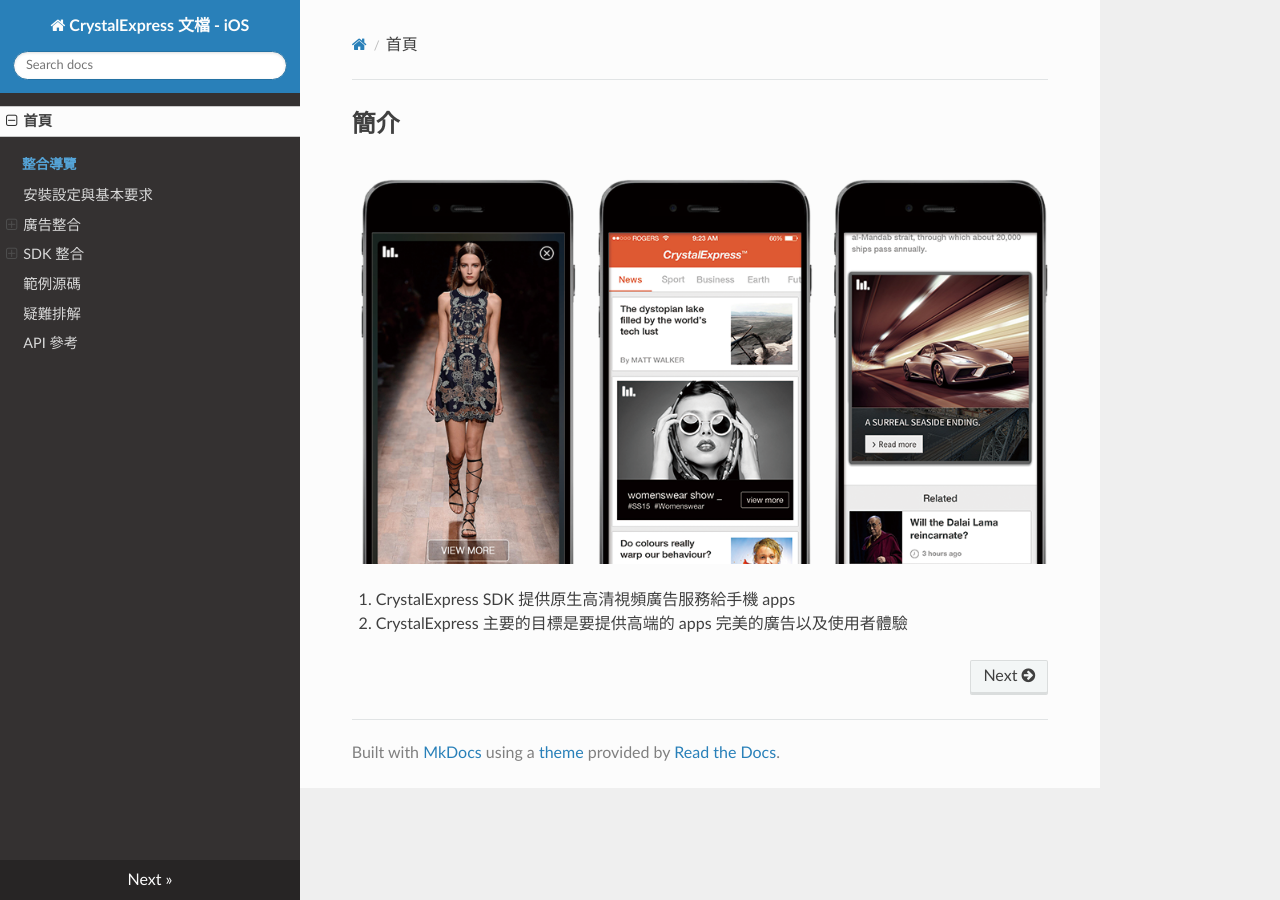
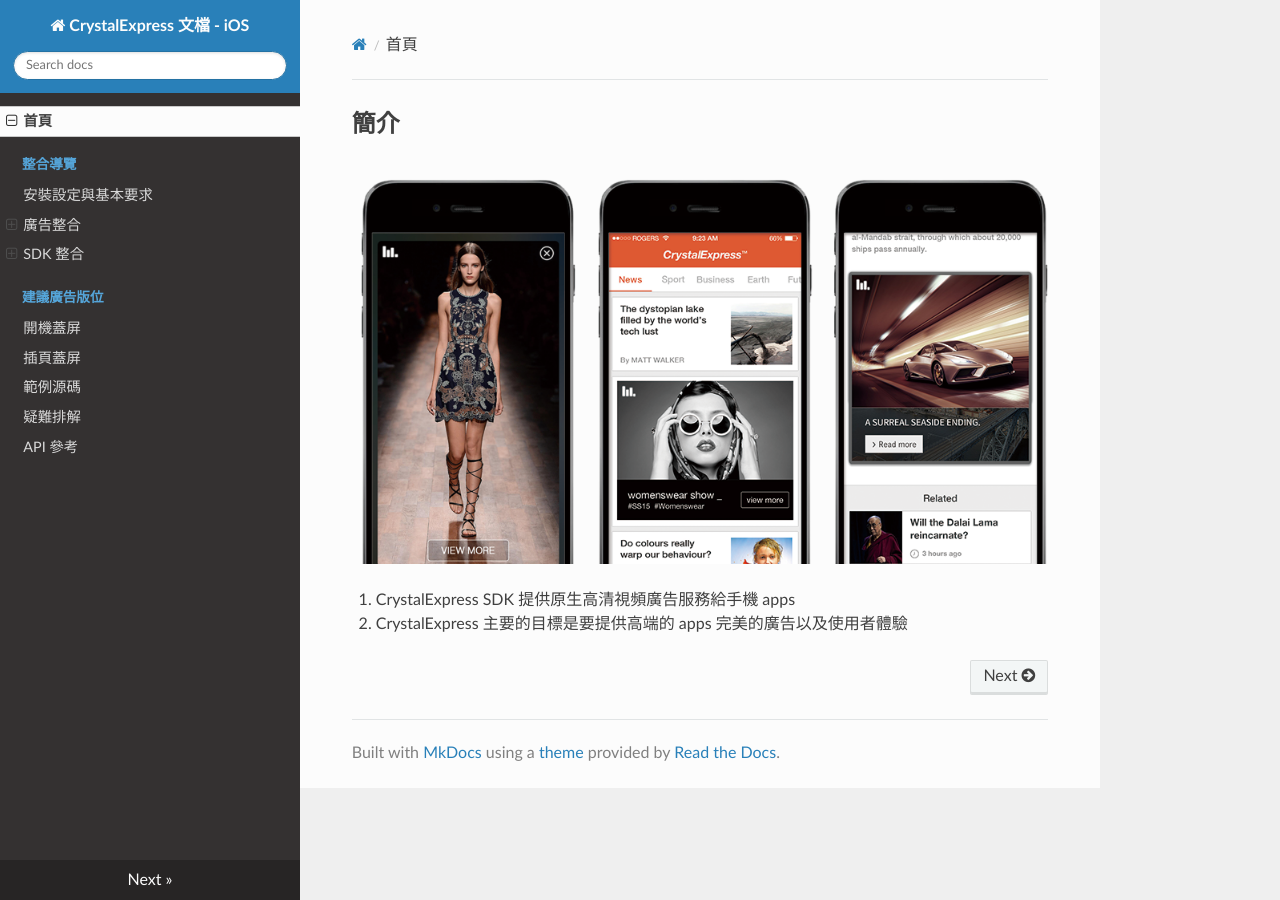
Before and after one commit to intowow/CrystalExpressDocumentation-iOS-zh_CN, an MkDocs documentation site: the page built from docs/index.md, in a window 1280 px wide. Built offline with MkDocs 1.6.1, drawn with Linux system fonts in a browser that asks for light colours; nearby versions of some CDN libraries; old or Windows-style settings are respelled for this version of MkDocs.

Commit message:
add open splash document

```diff
--- a/mkdocs.yml
+++ b/mkdocs.yml
@@ -16,6 +16,9 @@ pages:
     - '註冊背景工作 (background task)': 'docs/register-background-task.md'
     - '註冊背景抓取 (background fetch)': 'docs/register-background-fetch.md'
     - '廣告預覽': 'docs/ad-preview.md'
+- 建議廣告版位:
+    - '開機蓋屏': 'docs/open-splash-ad.md'
+    - '插頁蓋屏': 'docs/interstitial-ad.md'
 - 範例源碼: 'docs/sample-code.md'
 - 疑難排解: 'docs/trouble-shooting.md'
 - API 參考: 'docs/api-reference.md'
```
